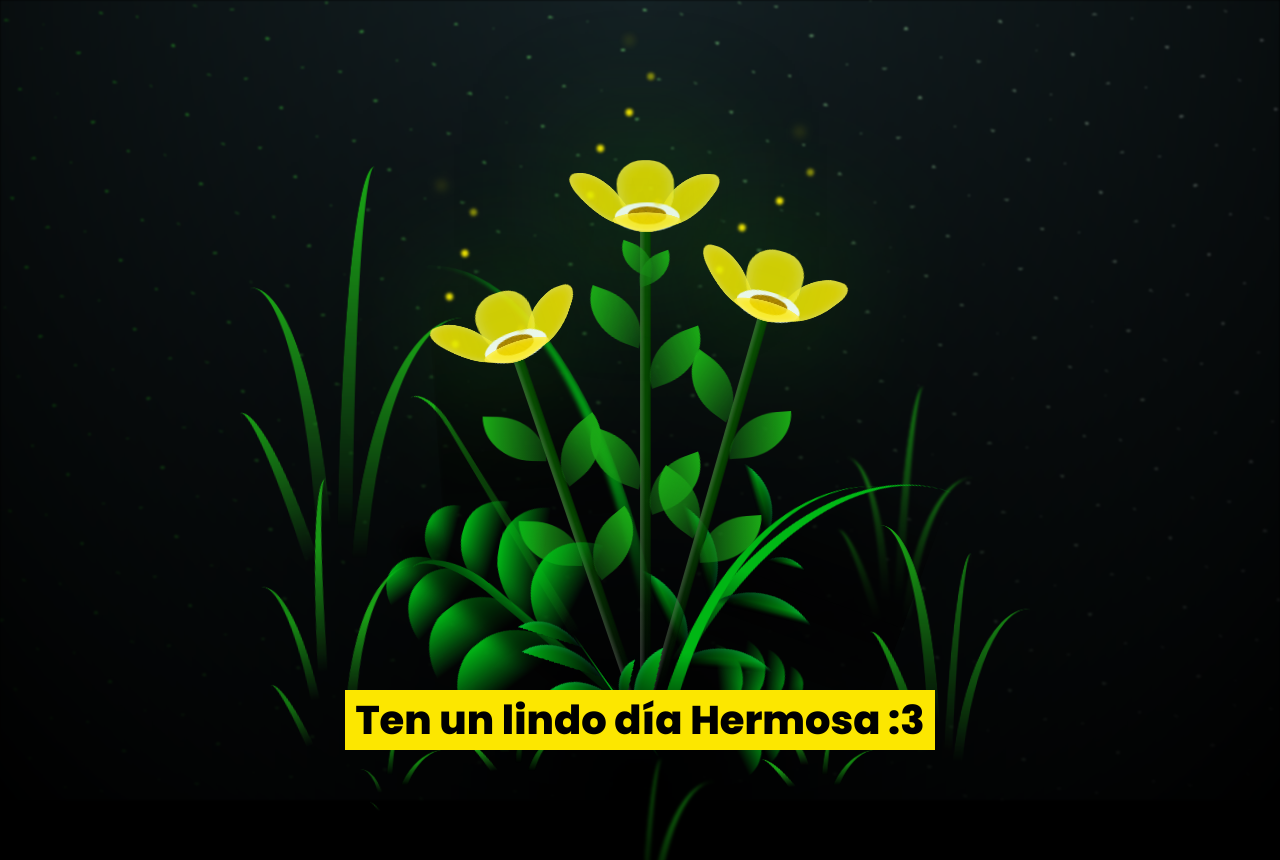
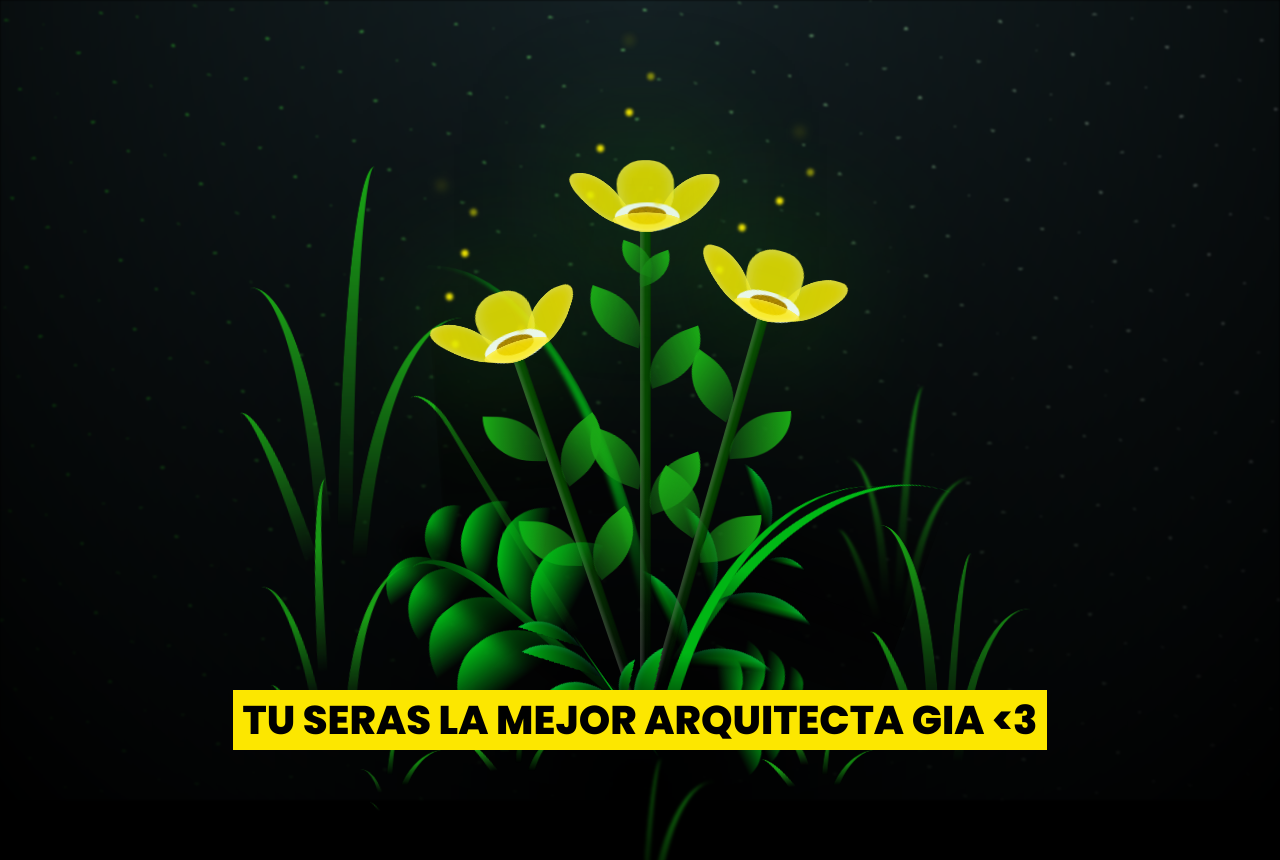
Before and after one commit to tommy-jar/FloresAmarillasv.01, a plain HTML site: page index.html in a window 1280 px wide. Shown: the top 860 px of the page. Drawn offline with Linux system fonts and the light colour scheme.

Commit message:
Update index.html

```diff
--- a/index.html
+++ b/index.html
@@ -306,7 +306,7 @@
       </div>
     </div>
   </div>
-  <div class="message">Ten un lindo día Hermosa :3</div>
+  <div class="message">TU SERAS LA MEJOR ARQUITECTA GIA <3</div>
 </body>
 <!-- partial -->
   <script  src="./script.js"></script>
```
